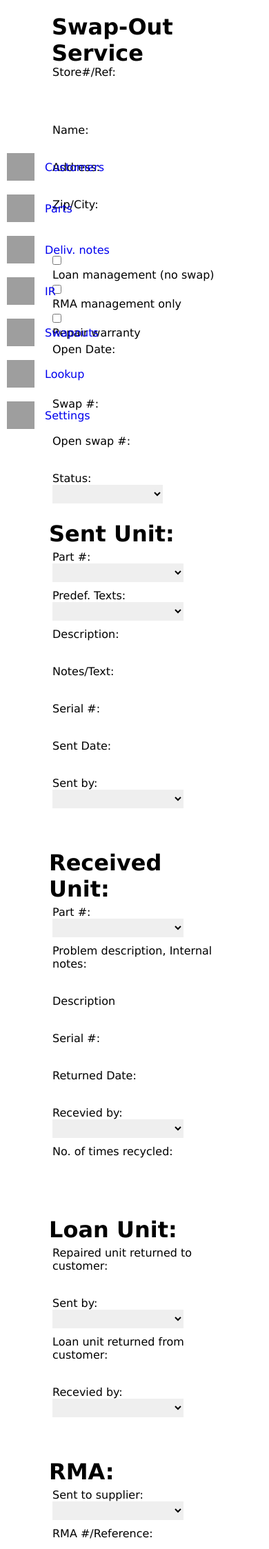
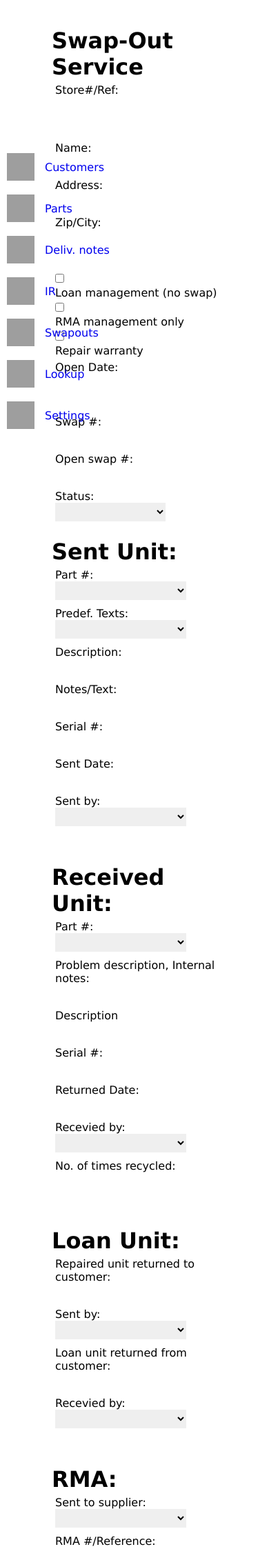
Before and after one commit to ludlin013/Fjomp, a Flask app: template templates/swapout.html in a window 390 px wide. Shown: the top 2246 px of the page at 69% size. Run offline with Flask 2, Linux system fonts and the light colour scheme; the template is opened without the code that fills it, so the values that code supplies are empty; grey boxes are pictures that could not be loaded.

Commit message:
Mer rätt denna gång

```diff
--- a/static/swapout.css
+++ b/static/swapout.css
@@ -3,14 +3,11 @@
   margin-left: 61px;
   margin-top: 20px;
   padding:50px 0 0 50px;
-  flex-wrap: wrap;
+
 }
 
 .header-swapout{
-  position: absolute;
-  z-index: 10;
-  margin-left: 100px;
-  padding: 20px;
+  flex-wrap: wrap;
 }
 
 #ZIP{
@@ -83,8 +80,8 @@
   }
 
   .mainwrapswapout{
-    margin-left: 41px;
-    margin-top: 60px;
+    margin-left: -10px;
+    margin-top: 10px;
     padding:30px;
   }
 
--- a/templates/swapout.html
+++ b/templates/swapout.html
@@ -19,8 +19,9 @@
       <a class="navitemin" href="/lookup"><img src="static/pictures/{{theme}}/lookup.png"><p class="noselect">Lookup</p></a>
       <a class="navitemin" href="/settings"><img src="static/pictures/{{theme}}/settings.png"><p class="noselect">Settings</p></a>
     </div>
-    <div class="header-swapout"><h1 class="noselect">Swap-Out Service</h1></div>
     <div class="mainwrapswapout">
+      <div class="header-swapout">
+      <h1 class="noselect">Swap-Out Service</h1>
       <div class="toppage-swapout">
         <div class="lvl1-swapout">
           <form class="form-swapout" name="form-lvl1-swapout">
@@ -166,5 +167,6 @@
           </div>
         </div>
       </div>
+      </div>
     </body>
   </html>
```
